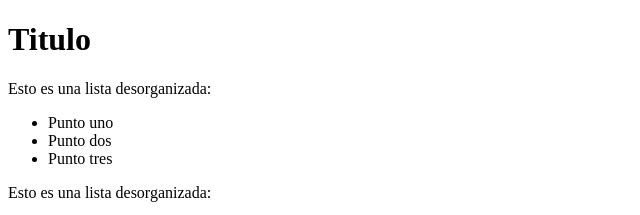
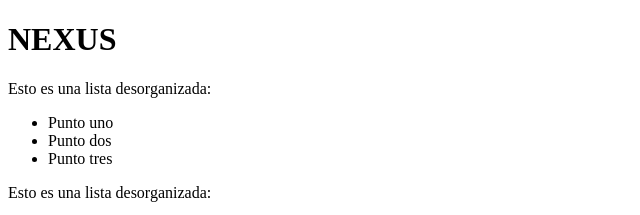
Before and after one commit to SantiagoKessler/MiProyecto, a plain HTML site: page index.html in a window 1280 px wide. Shown: the top 215 px of the page, 0-640 px from the left. Drawn offline with Linux system fonts and the light colour scheme.

Commit message:
Cambios en index.html y creamos un readme

```diff
--- a/index.html
+++ b/index.html
@@ -6,7 +6,7 @@
     <title>MiProyecto</title>
 </head>
 <body>
-    <h1>Titulo</h1>
+    <h1>NEXUS</h1>
     <p>Esto es una lista desorganizada:</p>
     <ul>
         <li>Punto uno</li>
```
Also changed, not shown: 1 other file.
